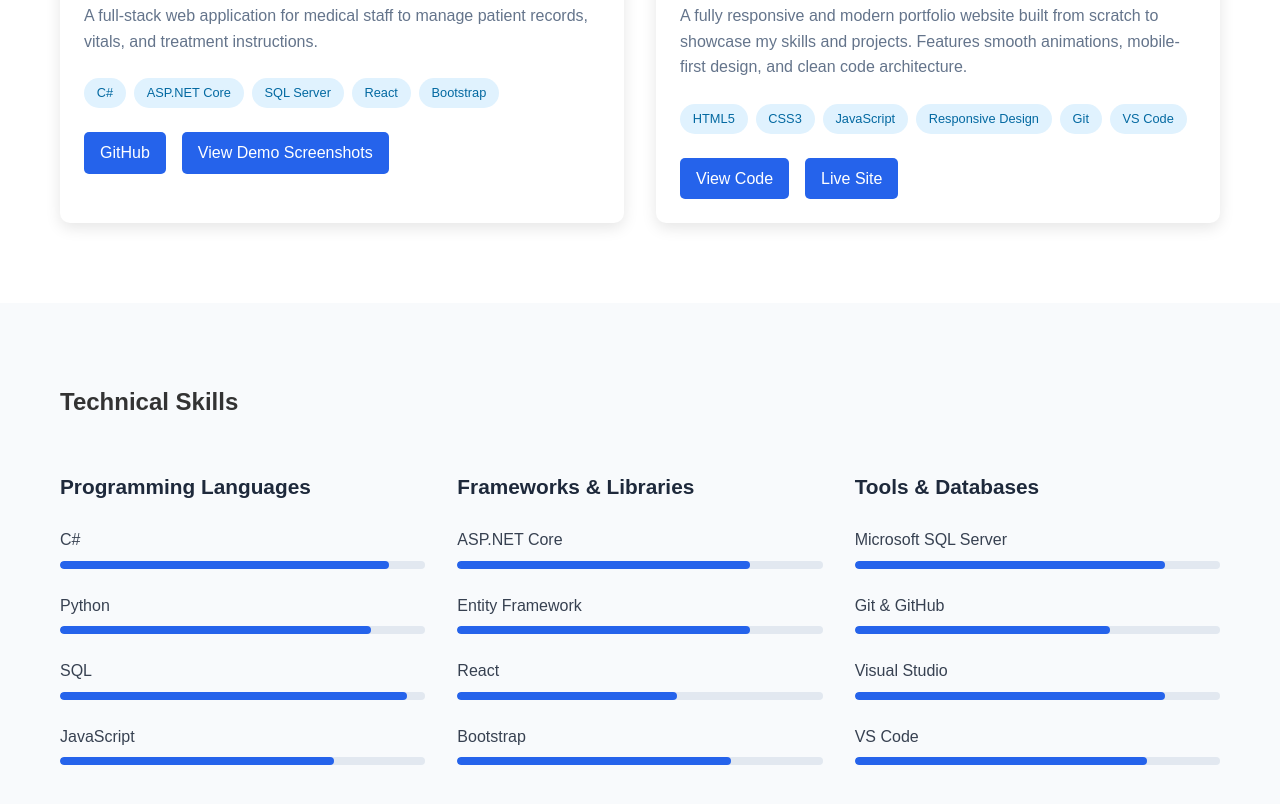
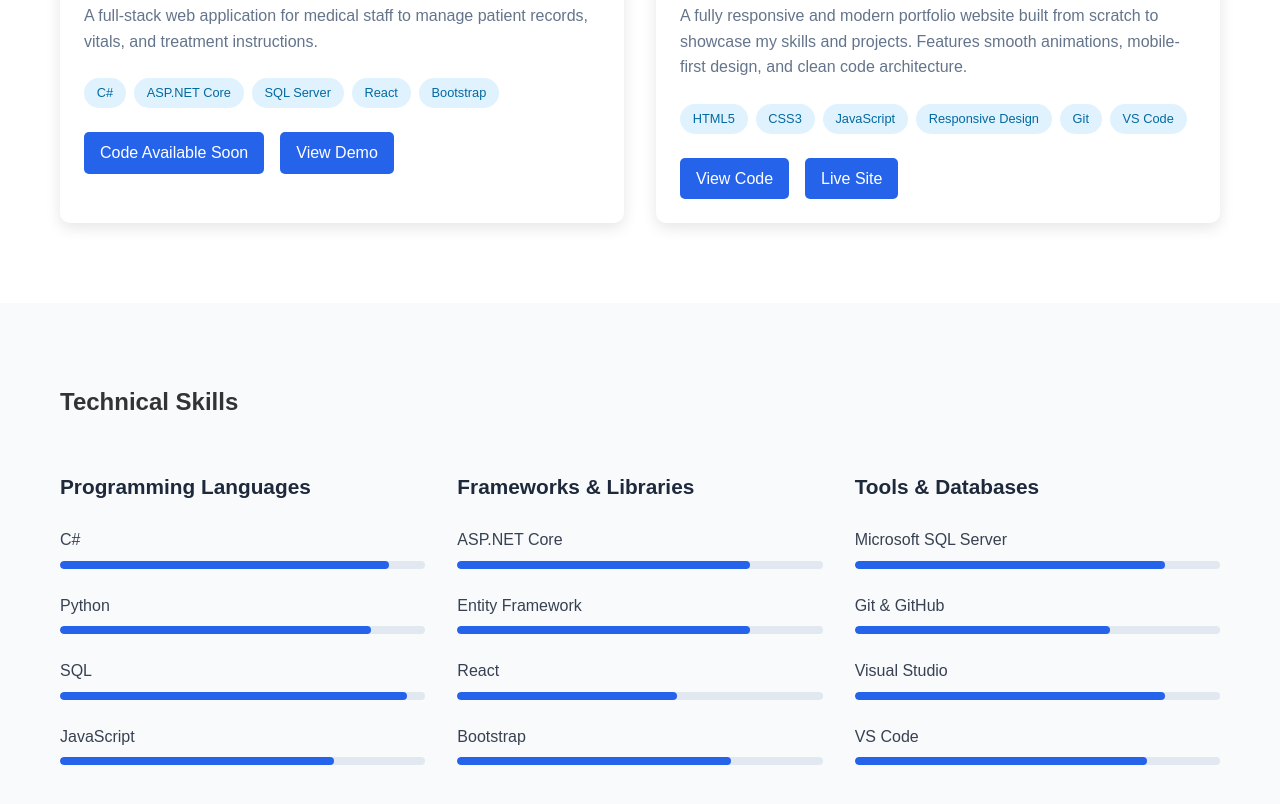
Before and after one commit to LuxoloMndela01/my-portfolio, a plain HTML site: page index.html in a window 1280 px wide. Shown: the part 1733-2537 px from the top of the page. Drawn offline with Linux system fonts and the light colour scheme.

Commit message:
Add files via upload

```diff
--- a/index.html
+++ b/index.html
@@ -78,8 +78,8 @@
                     </div>
 
                     <div class="project-links">
-                        <a href="https://github.com/LuxoloMndela01/PatientCareSubsystem" class="project-link">GitHub</a>
-                        <a href="patient-care-gallery.html" class="project-link" target="_blank">View Demo Screenshots</a>
+                        <a href="https://github.com/LuxoloMndela01" class="project-link" target="_blank" rel="noopener noreferrer">Code Available Soon</a>
+                        <a href="patient-care-gallery.html" class="project-link" target="_blank">View Demo</a>
                     </div>
                 </div>
             </div>
@@ -121,7 +121,7 @@
         </div>
 
         <div class="project-links">
-            <a href="https://github.com/LuxoloMndela01/portfolio-website" class="project-link">View Code</a>
+            <a href="https://github.com/LuxoloMndela01/my-portfolio" class="project-link" target="_blank" rel="noopener noreferrer">View Code</a>
             <a href="index.html" class="project-link">Live Site</a>
         </div>
     </div>
```
